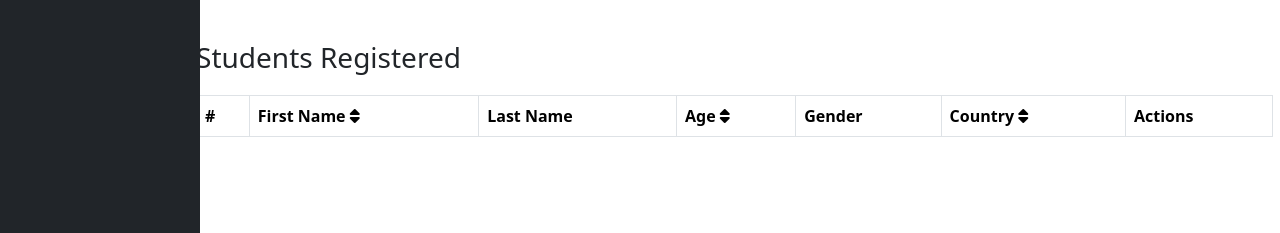
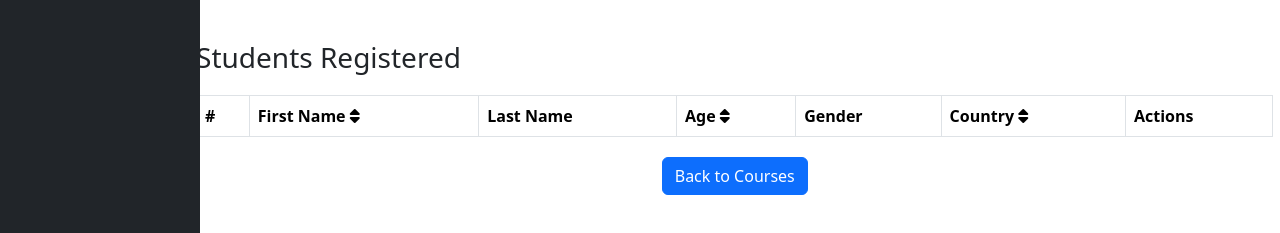
Before and after one commit to Ojjoj/School-System, a PHP site: page /php/admin/view_course.php?view_course=3 in a window 1280 px wide. Shown: the part 567-800 px from the top of the page. Run offline with PHP 8.4, Linux system fonts and the light colour scheme; a user stored in the database is signed in; data comes from the database, SQL or seed files in the repository; data that the repository does not hold is empty.

Commit message:
promise this is the last time

```diff
--- a/css/add_course.css
+++ b/css/add_course.css
@@ -139,7 +139,7 @@
     flex-direction: row;
 }
 
-#align_button button{
+#align_button button, #align_button a{
     width: 10%;
 }
 
--- a/css/admin.css
+++ b/css/admin.css
@@ -40,7 +40,7 @@
     flex-direction: row;
 }
 
-#align_button button{
+#align_button button, #align_button a{
     width: 10%;
 }
 
--- a/css/edit-course.css
+++ b/css/edit-course.css
@@ -11,7 +11,7 @@
     flex-direction: row;
 }
 
-#align_button button{
+#align_button button, #align_button a{
     width: 10%;
 }
 
--- a/css/view_course.css
+++ b/css/view_course.css
@@ -46,3 +46,20 @@
 ::-webkit-scrollbar {
     width: 0;
 }
+
+#align_button{
+    margin-top: 20px;
+    display: flex;
+    justify-content:center;
+    align-items: center;
+    flex-direction: row;
+}
+
+#align_button a{
+    width: fit-content;
+}
+
+.cancel{
+    color: #fff;
+    text-decoration: none;
+}
--- a/php/admin/add_admin.php
+++ b/php/admin/add_admin.php
@@ -121,7 +121,7 @@
 
             <div id="align_button">
               <button type="submit" class="space btn btn-primary" name="add">Add</button>
-              <button class="btn btn-danger" name="cancel"><a href="main_admin_profile.php" class="cancel">Cancel</a></button>
+              <a class="btn btn-danger cancel" name="cancel" href="main_admin_profile.php">Cancel</a>
             </div>
           </form>
         </div>
--- a/php/admin/add_course.php
+++ b/php/admin/add_course.php
@@ -122,7 +122,7 @@
 
             <div id="align_button">
               <button type="submit" class="space btn btn-primary" name="add_course" onclick="save_to_database(event)">Add</button>
-              <button class="btn btn-danger" name="cancel"><a href="course.php" class="cancel">Cancel</a></button>
+              <a class="btn btn-danger cancel" name="cancel" href="course.php">Cancel</a>
             </div>
             </form>
         </div>
--- a/php/admin/edit_admin.php
+++ b/php/admin/edit_admin.php
@@ -101,7 +101,7 @@
 
             <div id="align_button">
               <button type="submit" class="space btn btn-primary" name="edit">Edit</button>
-              <button class="btn btn-danger" name="cancel"><a href="main_admin_profile.php" class="cancel">Cancel</a></button>
+              <a class="btn btn-danger cancel" name="cancel" href="main_admin_profile.php">Cancel</a>
             </div>
           </form>
         </div>
--- a/php/admin/edit_course.php
+++ b/php/admin/edit_course.php
@@ -184,8 +184,8 @@
                 </div>
                 <div id="align_button">
                     <button type="submit" class="space btn btn-primary" name="update_course" onclick="update_database(event)">Update</button>
-                    <button class="btn btn-danger" name="cancel"><a href="course.php" class="cancel">Cancel</a></button>
-                </div>
+                    <a class="btn btn-danger cancel" name="cancel" href="course.php">Cancel</a>
+                    </div>
             </form>
         </div>
     </div>
--- a/php/admin/view_course.php
+++ b/php/admin/view_course.php
@@ -163,6 +163,9 @@
                         </tbody>
                     </table>
                 </div>
+                <div id="align_button">
+                    <a class="btn btn-primary cancel" name="cancel" href="course.php">Back to Courses</a>
+                </div>
             </div>
         </div>
     </div>
```
